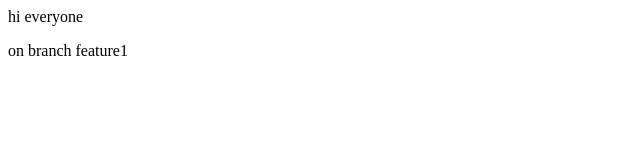
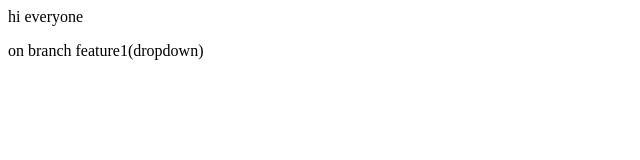
Before and after one commit to MridulNikhanj/local_repo, a plain HTML site: page index.html in a window 1280 px wide. Shown: the full height of the page, 0-640 px from the left. Drawn offline with Linux system fonts and the light colour scheme.

Commit message:
added dropdown

```diff
--- a/index.html
+++ b/index.html
@@ -2,4 +2,4 @@
     hi everyone
 </p>
 
-<p>on branch feature1</p>
+<p>on branch feature1(dropdown)</p>
```
